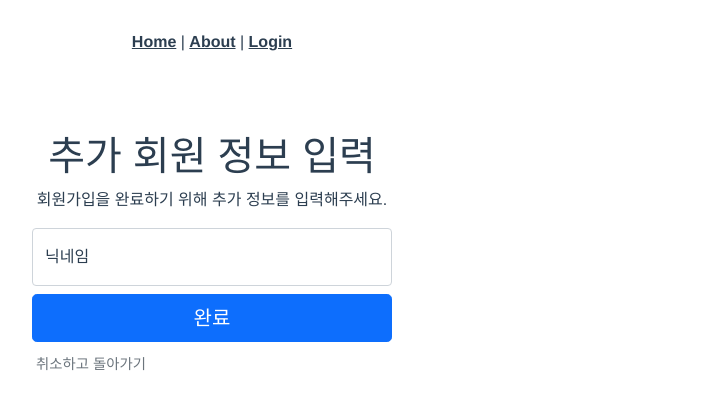
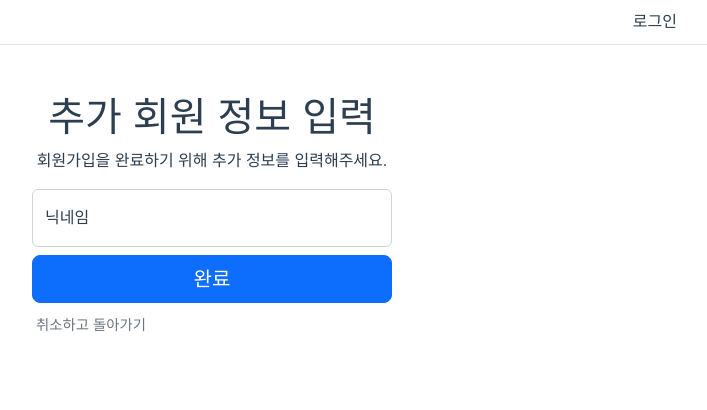
Before and after one commit to yellowsunn/simpleboard, a Vue app in the folder frontend-service/: page /oauth2/signup in a window 1280 px wide. Shown: the top 410 px of the page, without its empty margins (428-1135 px from the left). Built offline with nearby package versions, Linux system fonts and the light colour scheme.

Commit message:
프론트 로그인 완료 처리

```diff
--- a/frontend-service/public/index.html
+++ b/frontend-service/public/index.html
@@ -5,7 +5,7 @@
     <meta http-equiv="X-UA-Compatible" content="IE=edge">
     <meta name="viewport" content="width=device-width,initial-scale=1.0">
     <link rel="icon" href="<%= BASE_URL %>favicon.ico">
-    <link href="https://cdn.jsdelivr.net/npm/bootstrap@5.0.2/dist/css/bootstrap.min.css" rel="stylesheet" integrity="sha384-EVSTQN3/azprG1Anm3QDgpJLIm9Nao0Yz1ztcQTwFspd3yD65VohhpuuCOmLASjC" crossorigin="anonymous">
+    <link href="https://cdn.jsdelivr.net/npm/bootstrap@5.2.3/dist/css/bootstrap.min.css" rel="stylesheet" integrity="sha384-rbsA2VBKQhggwzxH7pPCaAqO46MgnOM80zW1RWuH61DGLwZJEdK2Kadq2F9CUG65" crossorigin="anonymous">
     <script src="https://accounts.google.com/gsi/client" defer></script>
     <script src="https://static.nid.naver.com/js/naveridlogin_js_sdk_2.0.2.js" charset="utf-8"></script>
     <script src="https://t1.kakaocdn.net/kakao_js_sdk/2.1.0/kakao.min.js" integrity="sha384-dpu02ieKC6NUeKFoGMOKz6102CLEWi9+5RQjWSV0ikYSFFd8M3Wp2reIcquJOemx" crossorigin="anonymous"></script>
--- a/frontend-service/src/App.vue
+++ b/frontend-service/src/App.vue
@@ -1,9 +1,5 @@
 <template>
-  <nav>
-    <router-link to="/">Home</router-link> |
-    <router-link to="/about">About</router-link> |
-    <router-link to="/login">Login</router-link>
-  </nav>
+  <header-layout></header-layout>
   <router-view/>
 </template>
 
@@ -29,3 +25,6 @@ nav a.router-link-exact-active {
   color: #42b983;
 }
 </style>
+<script setup>
+import HeaderLayout from "@/layouts/HeaderLayout.vue";
+</script>
--- a/frontend-service/src/components/GoogleLogin.vue
+++ b/frontend-service/src/components/GoogleLogin.vue
@@ -48,9 +48,9 @@ export default {
         type: "google",
       })
       if (data.isLogin === true) {
-        this.$setLoginToken({
-          accessToken: data.accessToken,
-          refreshToken: data.refreshToken,
+        this.$store.commit('setUserToken', {
+            accessToken: data.accessToken,
+            refreshToken: data.refreshToken,
         })
         this.$router.push('/')
       } else if (data.isLogin === false) {
--- /dev/null
+++ b/frontend-service/src/layouts/HeaderLayout.vue
@@ -0,0 +1,63 @@
+<template>
+    <div class="header-layout">
+        <section class="header-section mx-auto">
+            <div class="header-list" v-if="isLogin">
+                <div class="header-element noti-button">
+                    <font-awesome-icon icon="fa-regular fa-bell"/>
+                    <div class="ps-1">알림 없음</div>
+                </div>
+                <div class="header-element">마이페이지</div>
+                <div class="header-element" @click="logoutClickEvent">로그아웃</div>
+            </div>
+            <div class="header-list" v-else>
+                <div class="header-element" @click="loginClickEvent">로그인</div>
+            </div>
+        </section>
+    </div>
+</template>
+
+<script>
+export default {
+  name: "HeaderLayout",
+  methods: {
+    loginClickEvent() {
+      this.$router.push("/login")
+    },
+    logoutClickEvent() {
+      this.$store.commit('deleteUserToken')
+      window.location = "/";
+    }
+  },
+  computed: {
+    isLogin() {
+      return this.$store.getters.isLogin
+    }
+  }
+}
+</script>
+
+<style scoped>
+.header-layout {
+    border-bottom: 1px solid rgb(0 0 0 / 10%);
+}
+
+.header-section {
+    display: flex;
+    justify-content: flex-end;
+    width: 950px;
+}
+
+.header-list {
+    display: flex;
+}
+
+.header-element {
+    padding: 10px;
+    cursor: pointer;
+}
+
+.noti-button {
+    display: flex;
+    align-items: center;
+}
+</style>
--- a/frontend-service/src/main.js
+++ b/frontend-service/src/main.js
@@ -2,8 +2,16 @@ import {createApp} from 'vue'
 import App from './App.vue'
 import router from './router'
 import mixins from "@/mixins";
+import store from "@/store";
+import {library} from '@fortawesome/fontawesome-svg-core'
+import {faBell} from '@fortawesome/free-regular-svg-icons'
+import {FontAwesomeIcon} from '@fortawesome/vue-fontawesome'
+
+library.add(faBell)
 
 createApp(App)
   .mixin(mixins)
   .use(router)
+  .use(store)
+  .component('font-awesome-icon', FontAwesomeIcon)
   .mount('#app')
--- a/frontend-service/src/mixins.js
+++ b/frontend-service/src/mixins.js
@@ -31,9 +31,5 @@ export default {
     $getSessionState() {
       return sessionStorage.getItem("state")
     },
-    $setLoginToken(tokenInfo) {
-      sessionStorage.setItem("board-access-token", tokenInfo.accessToken)
-      sessionStorage.setItem("board-refresh-token", tokenInfo.refreshToken)
-    }
   }
 }
--- /dev/null
+++ b/frontend-service/src/store.js
@@ -0,0 +1,43 @@
+import {createStore} from "vuex";
+
+const ACCESS_TOKEN = "board-access-token"
+const REFRESH_TOKEN = "board-refresh-token"
+
+function getCookieValue(key) {
+  return document.cookie.split("; ")
+    .find((row) => row.startsWith(`${key}=`))
+    ?.split("=")[1]
+}
+
+const store = createStore({
+  state() {
+    return {
+      userToken: {
+        access: getCookieValue(ACCESS_TOKEN),
+        refresh: getCookieValue(REFRESH_TOKEN),
+      },
+    }
+  },
+  getters: {
+    isLogin(state) {
+      return !!state?.userToken?.access
+    },
+  },
+  mutations: {
+    setUserToken(state, userToken) {
+      state.userToken = {
+        access: userToken.accessToken,
+        refresh: userToken.refreshToken,
+      }
+      document.cookie = `${ACCESS_TOKEN}=${userToken.accessToken}; SameSite=Strict; Secure`
+      document.cookie = `${REFRESH_TOKEN}=${userToken.refreshToken}; SameSite=Strict; Secure`
+    },
+    deleteUserToken(state) {
+      state.userToken = {}
+      document.cookie = `${ACCESS_TOKEN}=; max-age=0`
+      document.cookie = `${REFRESH_TOKEN}=; max-age=0`
+    }
+  }
+})
+
+export default store;
--- a/frontend-service/src/views/OAuth2SignUpView.vue
+++ b/frontend-service/src/views/OAuth2SignUpView.vue
@@ -34,7 +34,7 @@ export default {
         this.handleSignUpError(response.code, response.message)
         return
       }
-      this.$setLoginToken(response)
+      this.$store.commit('setUserToken', response)
       this.$router.push("/")
     },
     cancelClickEvent() {
```
Also changed, not shown: frontend-service/package.json (+7 -1 lines), 1 other file (tests, documents, lock files or other folders).
